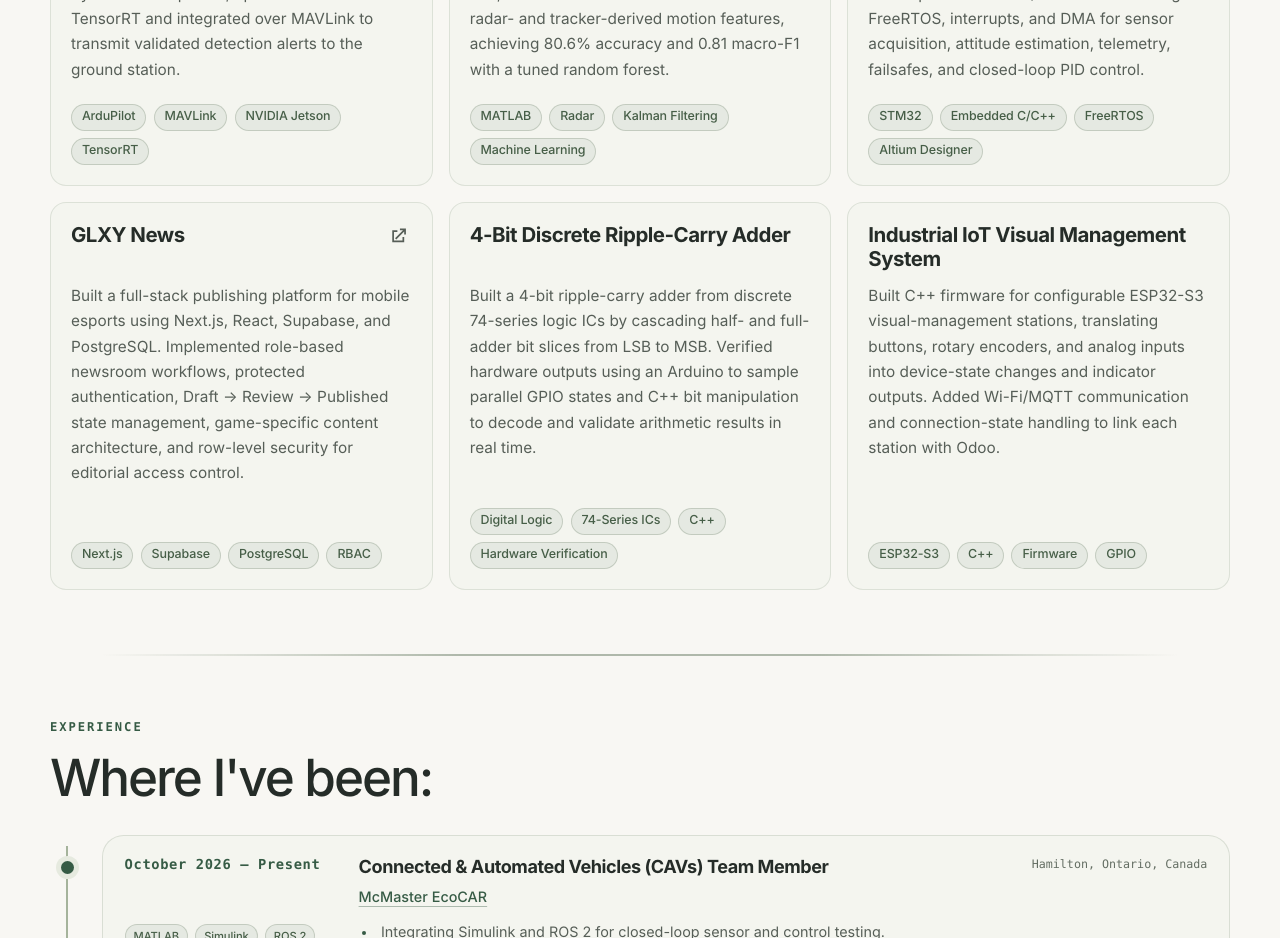
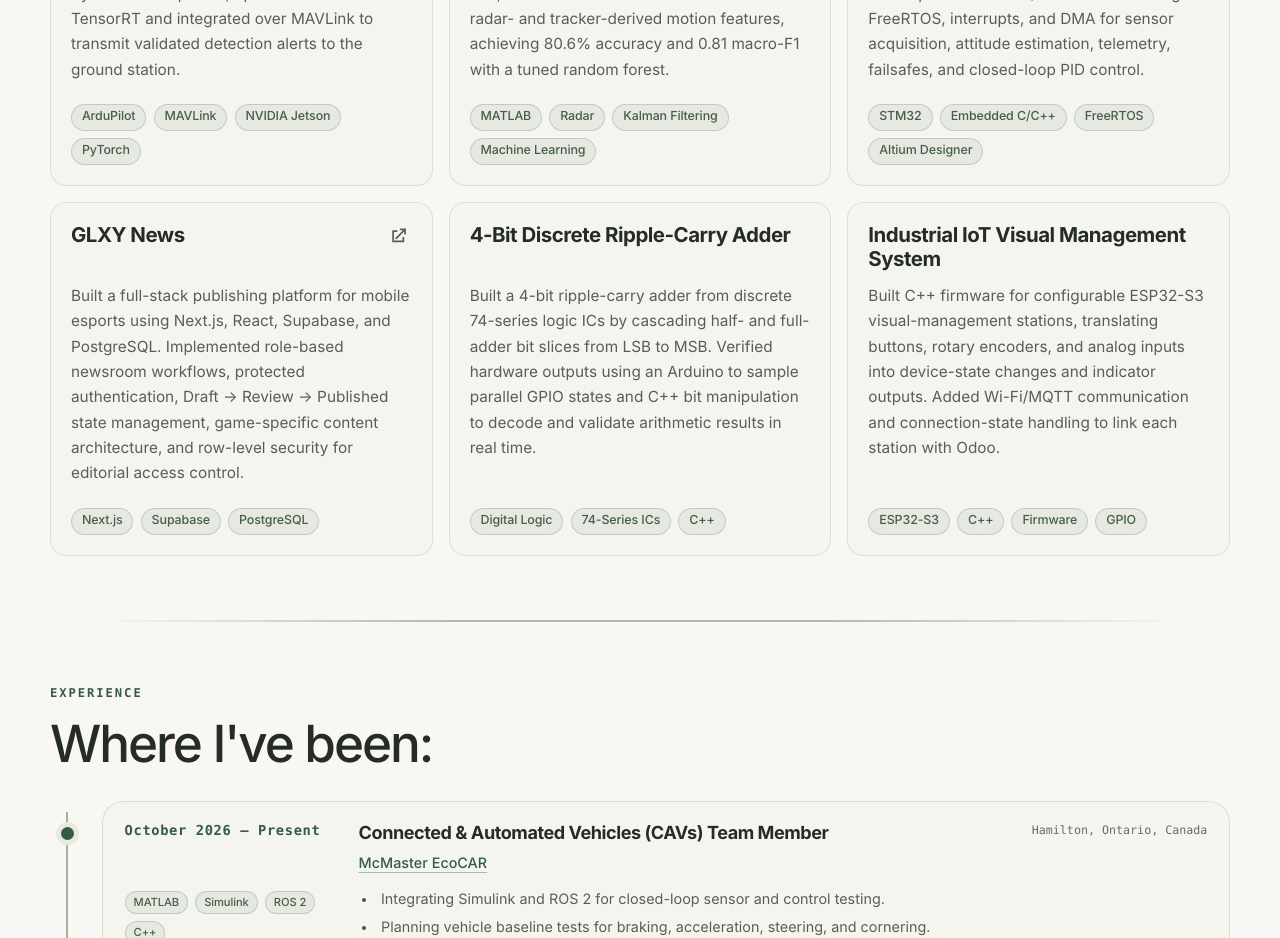
Before and after one commit to aayanakram/Portfolio-Webpage, a Next.js app: page / in a window 1280 px wide. Shown: the part 1500-2438 px from the top of the page. Built offline with nearby package versions, Linux system fonts and the light colour scheme.

Commit message:
update portfolio

```diff
--- a/data/projects.ts
+++ b/data/projects.ts
@@ -32,7 +32,7 @@ export const projects: Project[] = [
       "ArduPilot",
       "MAVLink",
       "NVIDIA Jetson",
-      "TensorRT"
+      "PyTorch"
     ],
     "highlights": [
       "Designed the platform around a 10-inch frame, 6S battery system, and high-torque motor/propeller combination.",
@@ -117,8 +117,7 @@ export const projects: Project[] = [
     "tags": [
       "Next.js",
       "Supabase",
-      "PostgreSQL",
-      "RBAC"
+      "PostgreSQL"
     ],
     "highlights": [
       "Created sections for CODM, R6M, and Valorant Mobile coverage.",
@@ -145,8 +144,7 @@ export const projects: Project[] = [
     "tags": [
       "Digital Logic",
       "74-Series ICs",
-      "C++",
-      "Hardware Verification"
+      "C++"
     ],
     "highlights": [
       "Implemented addition, subtraction, AND, OR, and XOR style operation paths.",
```
